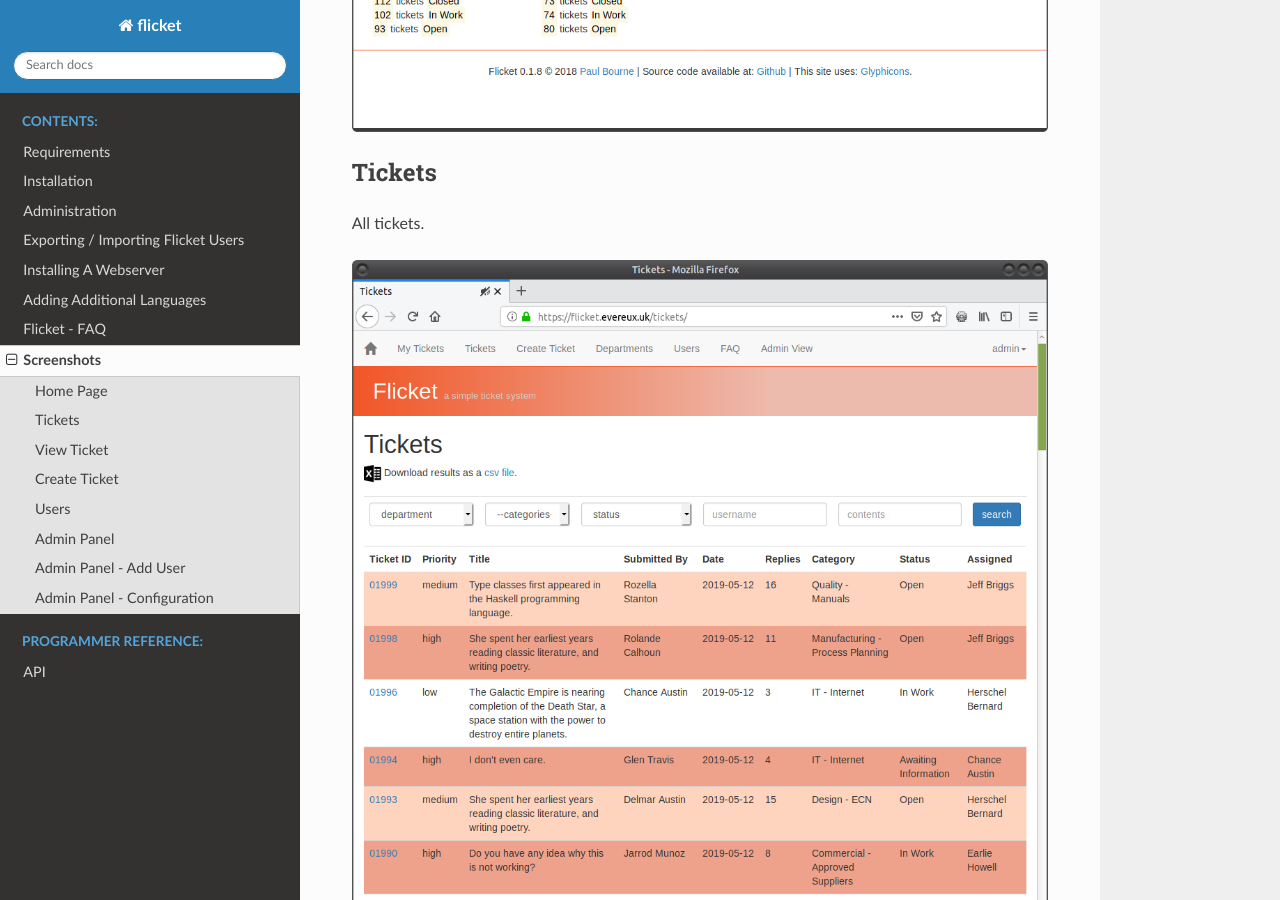
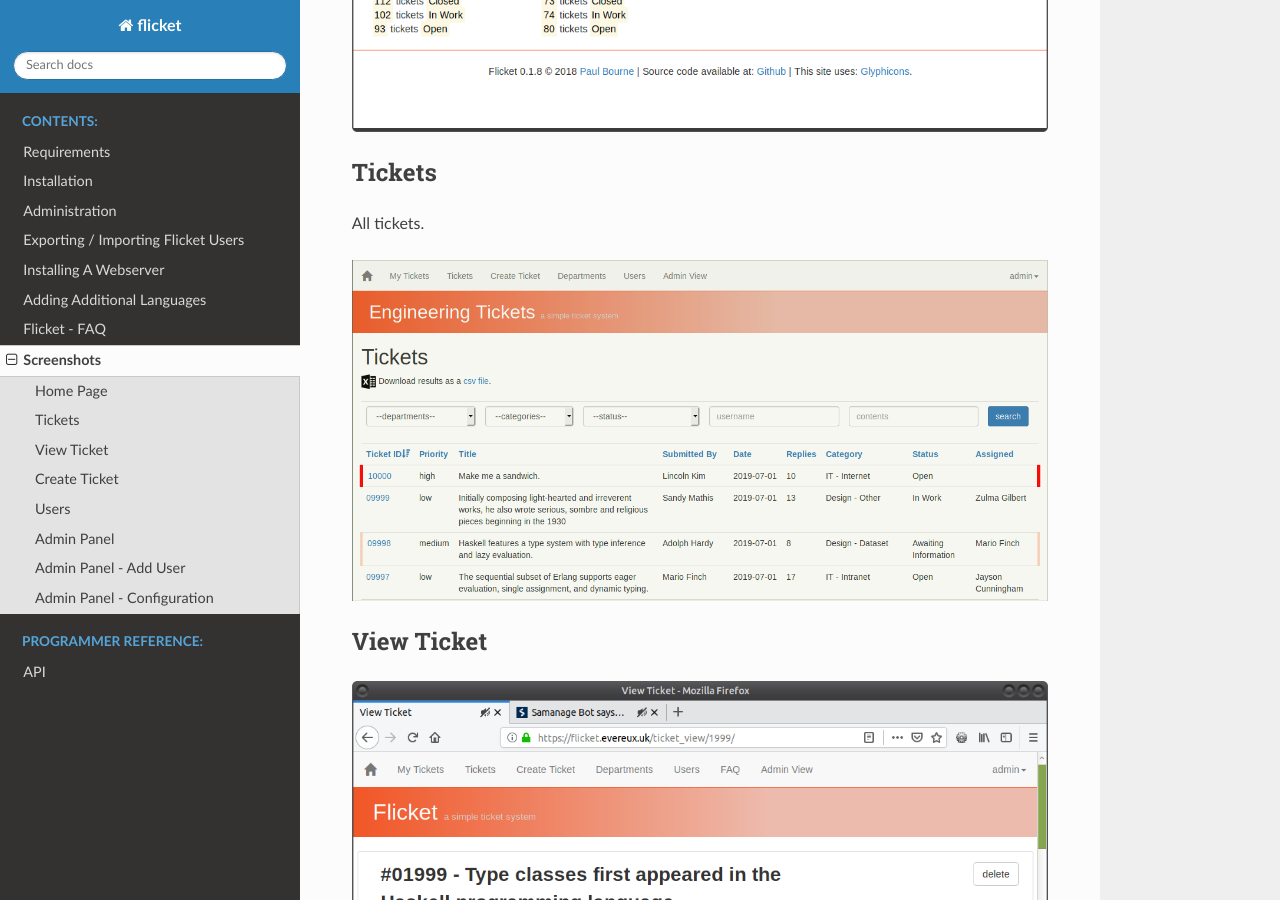
Before and after one commit to evereux/flicket, a Sphinx documentation site: the page built from docs/screenshots.rst, in a window 1280 px wide and 900 px high, scrolled down 749 px. Built offline with Sphinx 7.4.7 and the Read the Docs theme 2.0.0, drawn with Linux system fonts in a browser that asks for light colours.

Commit message:
update screenhot for docs

```diff
--- a/docs/screenshots.rst
+++ b/docs/screenshots.rst
@@ -13,7 +13,7 @@
 
 All tickets.
 
-.. image:: images/02_tickets_2019-05-12_16-23-34.png
+.. image:: images/02_tickets_2019-09-23_13-57-46.png
 
 View Ticket
 -----------
```
Also changed, not shown: docs/images/02_tickets_2019-09-23_13-57-46.png (added).
